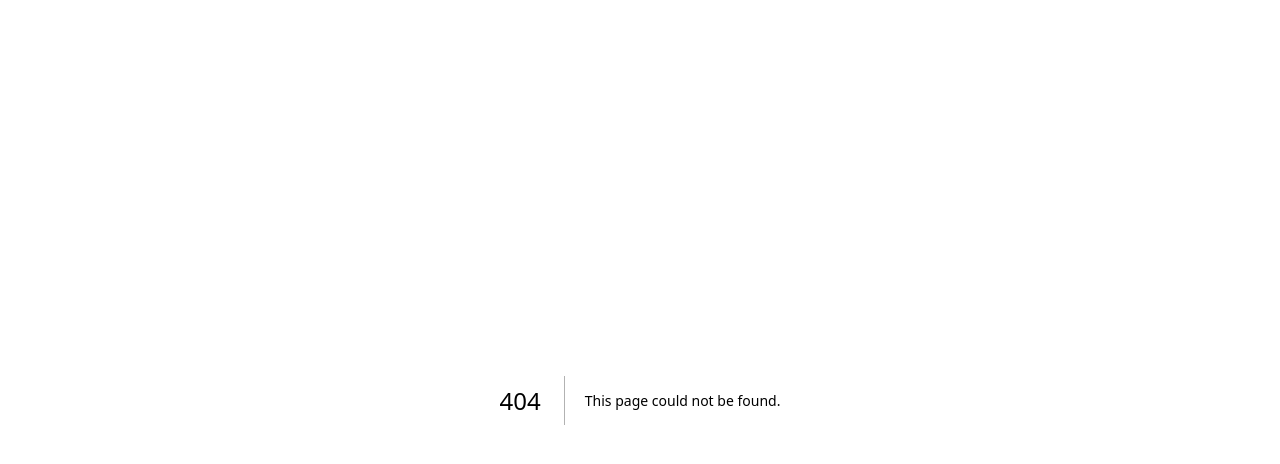
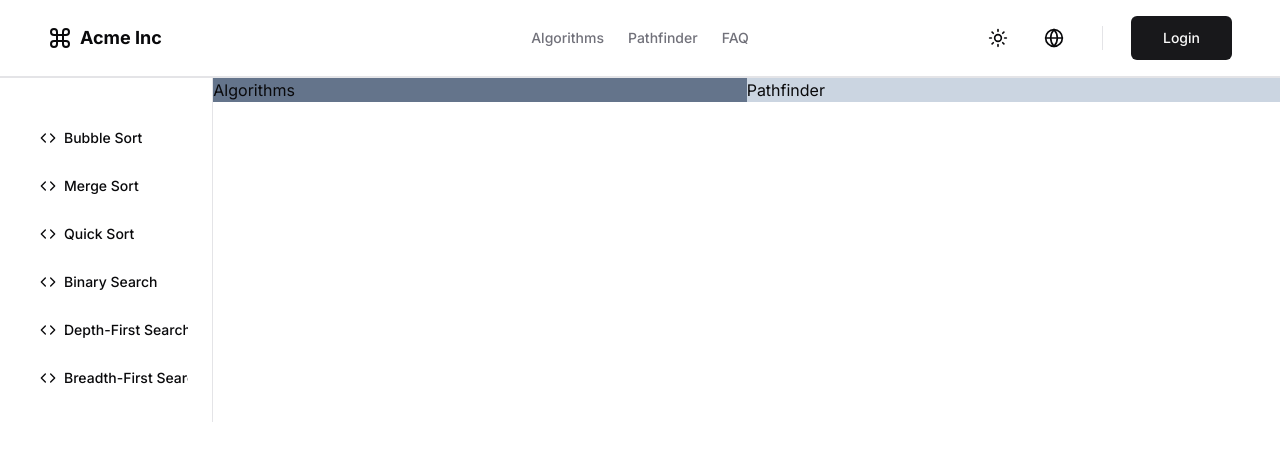
Before and after one commit to wev1n/algo-visualizer, a Next.js app: page /dashboard in a window 1280 px wide. Before the commit this address had no page. Shown: the top 464 px of the page. Built offline with nearby package versions, Linux system fonts and the light colour scheme.

Commit message:
Add dashboard route using slots and divide it into 3 parts

```diff
--- /dev/null
+++ b/app/dashboard/@algorithms/page.tsx
@@ -0,0 +1,3 @@
+export default function Algorithms() {
+  return <div className="bg-slate-500">Algorithms</div>;
+}
--- /dev/null
+++ b/app/dashboard/@pathfinder/page.tsx
@@ -0,0 +1,3 @@
+export default function Pathfinder() {
+  return <div className="bg-slate-300">Pathfinder</div>;
+}
--- /dev/null
+++ b/app/dashboard/layout.tsx
@@ -0,0 +1,24 @@
+import SidebarNav from "@/components/sidebar-nav";
+
+export default function DashboardLayout({
+  children,
+  algorithms,
+  pathfinder,
+}: {
+  children: React.ReactNode;
+  algorithms: React.ReactNode;
+  pathfinder: React.ReactNode;
+}) {
+  return (
+    <section className="grid grid-cols-12 max-h-screen">
+      {children}
+      <div className="col-span-2">
+        <SidebarNav />
+      </div>
+      <div className="col-span-10 grid grid-cols-10">
+        <div className="col-span-5">{algorithms}</div>
+        <div className="col-span-5">{pathfinder}</div>
+      </div>
+    </section>
+  );
+}
--- /dev/null
+++ b/app/dashboard/page.tsx
@@ -0,0 +1,3 @@
+export default function DashboardPage() {
+  return null;
+}
--- a/app/layout.tsx
+++ b/app/layout.tsx
@@ -1,6 +1,7 @@
 import type { Metadata } from "next";
 import { Inter } from "next/font/google";
 import "./globals.css";
+import Navbar from "@/components/navbar";
 
 const inter = Inter({ subsets: ["latin"] });
 
@@ -17,7 +18,10 @@ export default function RootLayout({
 }>) {
   return (
     <html lang="en">
-      <body className={inter.className}>{children}</body>
+      <body className={inter.className}>
+        <Navbar />
+        {children}
+      </body>
     </html>
   );
 }
--- a/app/page.tsx
+++ b/app/page.tsx
@@ -3,13 +3,11 @@ import CTA from "@/components/cta";
 import Footer from "@/components/footer";
 import Header from "@/components/header";
 import HowItWorks from "@/components/how-it-works";
-import Navbar from "@/components/navbar";
 import Testimonials from "@/components/testimonials";
 
-export default function Home() {
+export default function HomePage() {
   return (
     <main className="min-h-screen p-0 m-0 box-border">
-      <Navbar />
       <Header />
       <Benefits />
       <HowItWorks />
--- a/components/footer.tsx
+++ b/components/footer.tsx
@@ -14,7 +14,7 @@ export default function Footer() {
           </Link>
         </div>
 
-        <nav className="flex gap-4">
+        <nav className="flex gap-6">
           <Link href="#">About Us</Link>
           <Link href="#">Services</Link>
           <Link href="#">Contact Us</Link>
--- a/components/navbar.tsx
+++ b/components/navbar.tsx
@@ -16,23 +16,23 @@ import { Button } from "./ui/button";
 export default function Navbar() {
   return (
     <nav className="w-full bg-background py-4 border-b-2 shadow-lg">
-      <div className="container grid grid-cols-3 items-center">
+      <div className="grid grid-cols-3 items-center px-12">
         <div className="flex items-center gap-4">
-          <Link href="#" className="flex items-center gap-2" prefetch={false}>
+          <Link href="/" className="flex items-center gap-2" prefetch={false}>
             <Command className="h-6 w-6" />
             <span className="text-lg font-bold">Acme Inc</span>
           </Link>
         </div>
         <nav className="flex justify-center gap-6">
           <Link
-            href="#"
+            href="dashboard"
             className="text-sm font-medium text-muted-foreground transition-colors hover:text-foreground"
             prefetch={false}
           >
-            Algorithm Visualizer
+            Algorithms
           </Link>
           <Link
-            href="#"
+            href="dashboard"
             className="text-sm font-medium text-muted-foreground transition-colors hover:text-foreground"
             prefetch={false}
           >
--- /dev/null
+++ b/components/sidebar-nav.tsx
@@ -0,0 +1,40 @@
+import React from "react";
+import { Button } from "./ui/button";
+import { CodeIcon } from "lucide-react";
+
+const SidebarNav = () => {
+  return (
+    <aside className="flex flex-col border-r bg-background p-4 sm:p-6">
+      <div className="mt-4 flex-1 overflow-auto">
+        <div className="grid gap-2">
+          <Button variant="ghost" className="justify-start">
+            <CodeIcon className="mr-2 h-4 w-4" />
+            Bubble Sort
+          </Button>
+          <Button variant="ghost" className="justify-start">
+            <CodeIcon className="mr-2 h-4 w-4" />
+            Merge Sort
+          </Button>
+          <Button variant="ghost" className="justify-start">
+            <CodeIcon className="mr-2 h-4 w-4" />
+            Quick Sort
+          </Button>
+          <Button variant="ghost" className="justify-start">
+            <CodeIcon className="mr-2 h-4 w-4" />
+            Binary Search
+          </Button>
+          <Button variant="ghost" className="justify-start">
+            <CodeIcon className="mr-2 h-4 w-4" />
+            Depth-First Search
+          </Button>
+          <Button variant="ghost" className="justify-start">
+            <CodeIcon className="mr-2 h-4 w-4" />
+            Breadth-First Search
+          </Button>
+        </div>
+      </div>
+    </aside>
+  );
+};
+
+export default SidebarNav;
```
